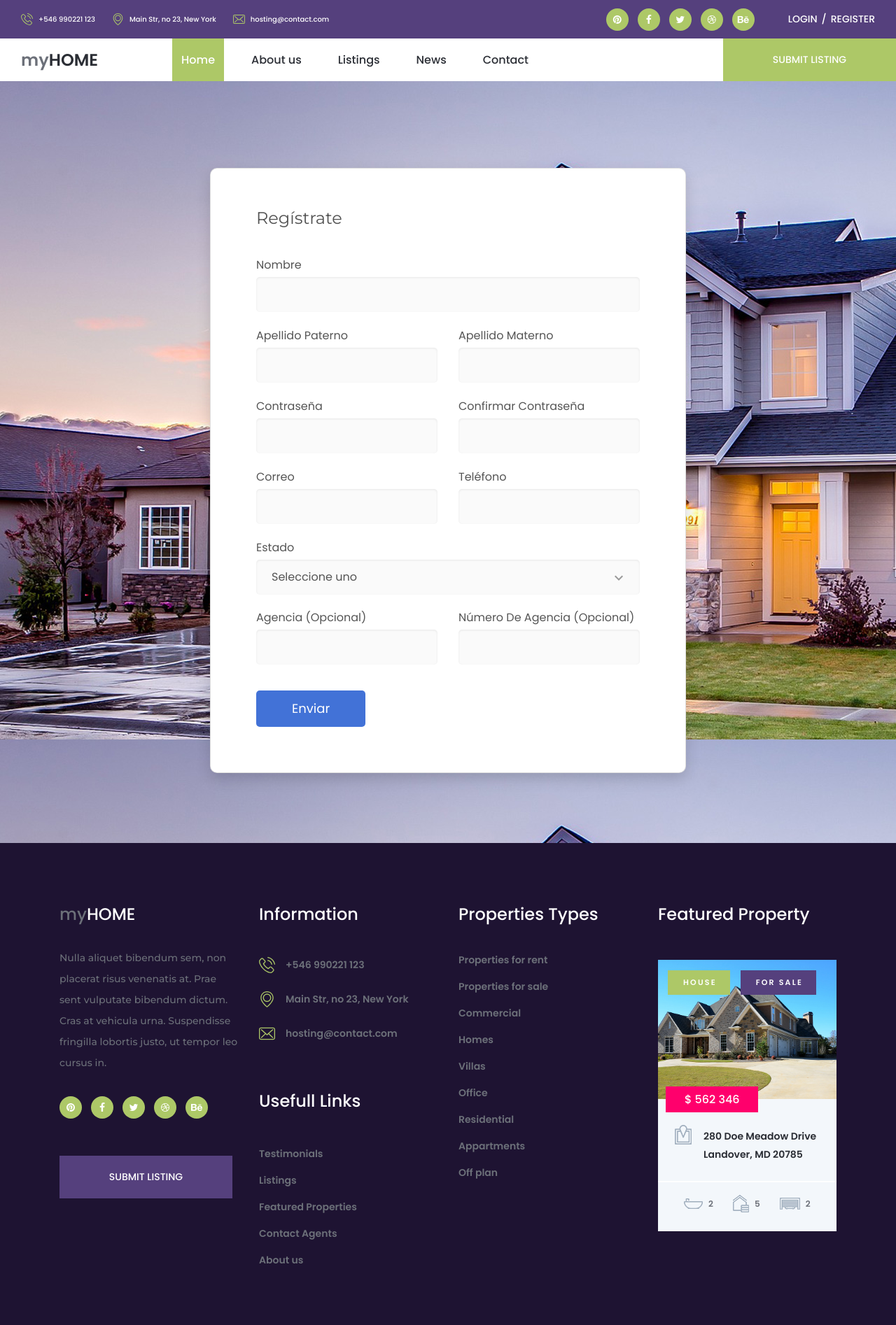
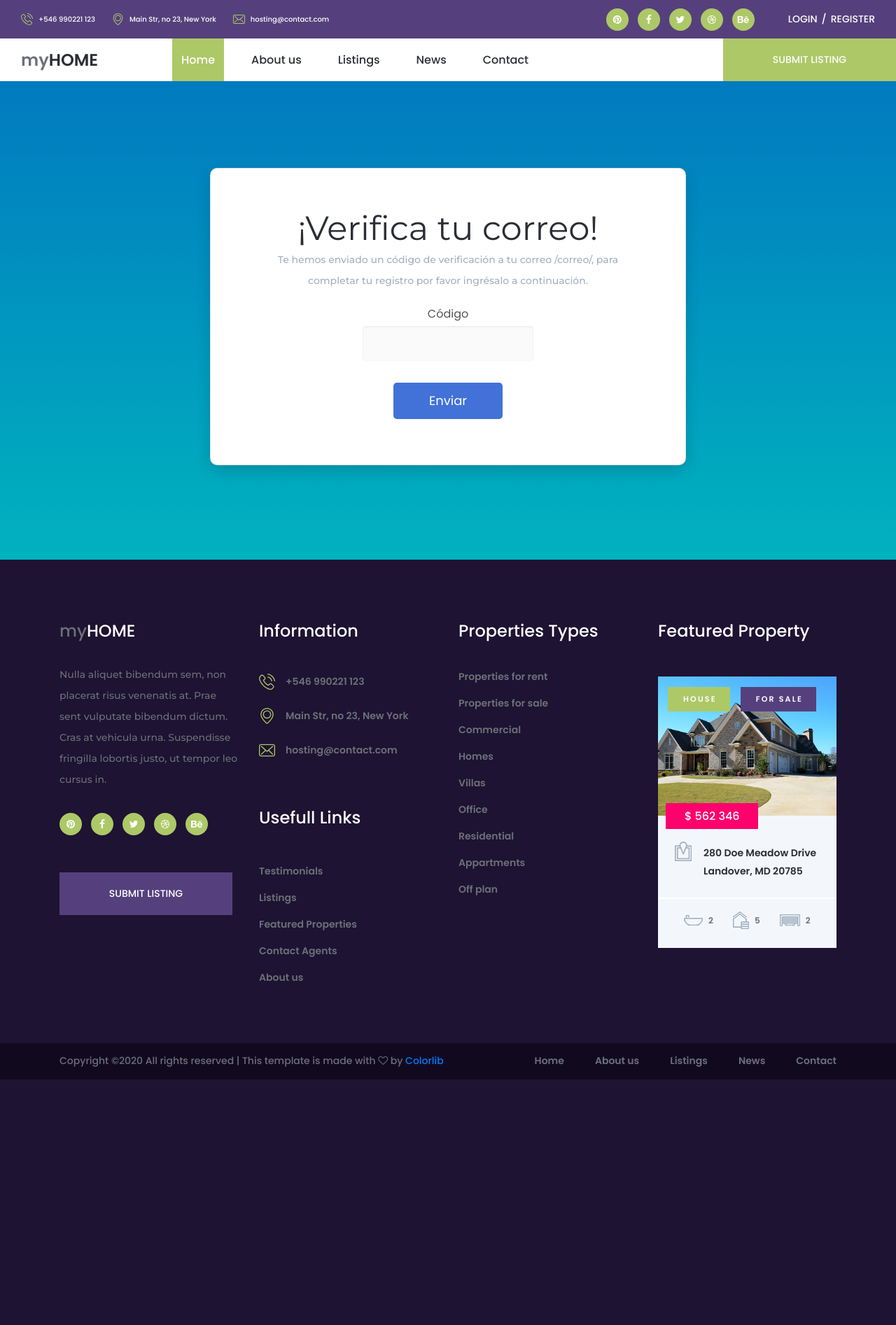
Before and after one commit to Tachyon-BR/TachyonBR, a Django app: template tachyon/usuarios/templates/usuarios/confirm.html in a window 1280 px wide. Shown: the top 1894 px of the page at 70% size. After the commit the page ends 1543 px from the top, so only its background shows below. Run offline with Django 3.2, Linux system fonts and the light colour scheme; the template is opened without the code that fills it, so the values that code supplies are empty; some libraries are stand-ins or nearby versions.

Commit message:
terminar pantalla confirm

```diff
--- a/tachyon/root/templates/root/base.html
+++ b/tachyon/root/templates/root/base.html
@@ -25,9 +25,7 @@
 
 
         <!-- Content -->
-        <div class="content-top-margin">
         {% block content %}{% endblock %}
-        </div>
 
 
     	<!-- Footer -->
--- a/tachyon/root/templates/root/header.html
+++ b/tachyon/root/templates/root/header.html
@@ -12,5 +12,4 @@
 <link rel="stylesheet" type="text/css" href="{% static 'root/plugins/OwlCarousel2-2.3.4/animate.css' %}">
 <link rel="stylesheet" type="text/css" href="{% static 'root/styles/main_styles.css' %}">
 <link rel="stylesheet" type="text/css" href="{% static 'root/styles/responsive.css' %}">
-<link rel="stylesheet" type="text/css" href="{% static 'root/styles/content.css' %}">
 <link rel="stylesheet" type="text/css" href="{% static 'root/styles/tachyonStyles.css' %}">
--- a/tachyon/usuarios/static/usuarios/styles/main.css
+++ b/tachyon/usuarios/static/usuarios/styles/main.css
@@ -134,9 +134,6 @@
   font-weight: 400;
 }
 
-h1 {
-  font-size: 36px;
-}
 
 h2 {
   font-size: 30px;
@@ -170,15 +167,16 @@
 }
 
 .bg-gra-01 {
-  background: -webkit-gradient(linear, left bottom, left top, from(#fbc2eb), to(#361780));
-  background: -webkit-linear-gradient(bottom, #fbc2eb 0%, #3c2869 100%);
-  background: -moz-linear-gradient(bottom, #fbc2eb 0%, #a18cd1 100%);
-  background: -o-linear-gradient(bottom, #643f5a 0%, #2a1d47 100%);
-  background: linear-gradient(to top, #e704a7 0%, #5c3da5 100%);
+  background: -webkit-gradient(linear, left bottom, left top, from(#01B2BF), to(#0171BF));
+  background: -webkit-linear-gradient(bottom, #01B2BF 0%, #0171BF 100%);
+  background: -moz-linear-gradient(bottom, #01B2BF 0%, #0171BF 100%);
+  background: -o-linear-gradient(bottom, #01B2BF 0%, #0171BF 100%);
+  background: linear-gradient(to top, #01B2BF 0%, #0171BF 100%);
 }
 
+/*
 .bg-gra-02 {
-  /*
+
   background: -webkit-gradient(linear, left bottom, right top, from(#fc2c77), to(#6c4079));
   background: -webkit-linear-gradient(bottom left, #fc2c77 0%, #050405 100%);
   background: -moz-linear-gradient(bottom left, #fc2c77 0%, #6c4079 100%);
@@ -409,7 +407,7 @@
 .label {
   font-size: 16px;
   color: #555;
-  text-transform: capitalize;
+  /*text-transform: capitalize;*/
   display: block;
   margin-bottom: 5px;
 }
--- a/tachyon/usuarios/templates/usuarios/confirm.html
+++ b/tachyon/usuarios/templates/usuarios/confirm.html
@@ -22,92 +22,30 @@
 {% block content %}
 
 
-<div class="page-wrapper bg-gra-02 p-t-130 p-b-100 font-poppins" style="background-image:url({% static 'root/images/index.jpg' %})">
+<div class="page-wrapper bg-gra-01 p-t-130 p-b-100 font-poppins">
     <div class="wrapper wrapper--w680">
-        <div class="card card-4">
+        <div class="card card-4 content-top-margin">
             <div class="card-body">
-                <h1 class="title">Regístrate</h1>
                 <form method="POST">
-                    <div class="row row-space">
-                        <div class="col-12">
-                            <div class="input-group">
-                                <label class="label">Nombre</label>
-                                <input class="input--style-4" type="text" name="first_name">
+                    <div class="d-flex align-items-center">
+                        <div class="container text-center">
+                            <h1>¡Verifica tu correo!</h1>
+
+                            <p>Te hemos enviado un código de verificación a tu correo /correo/, para completar tu registro por favor ingrésalo a continuación.</p>
+                            <br>
+                            <div class="row justify-content-center align-items-center h-100">
+                                <div class="col-6">
+                                    <div class="form-group">
+                                        <label class="label">Código</label>
+                                        <input class="input--style-4" maxlength="10" type="text" name="confirma_code">
+                                    </div>
+                                </div>
+                            </div>
+                            <div class="p-t-15">
+                                <button class="btn btn--radius-2 btn--blue" type="submit">Enviar</button>
                             </div>
                         </div>
-                    </div>
-                    <div class="row row-space">
-                        <div class="col-6">
-                            <div class="input-group">
-                                <label class="label">Apellido Paterno</label>
-                                <input class="input--style-4" type="text" name="last_name">
-                            </div>
-                        </div>
-                        <div class="col-6">
-                            <div class="input-group">
-                                <label class="label">Apellido Materno</label>
-                                <input class="input--style-4" type="text" name="last_name">
-                            </div>
-                        </div>
-                    </div>
-                    <div class="row row-space">
-                        <div class="col-6">
-                            <div class="input-group">
-                                <label class="label">Contraseña</label>
-                                <input class="input--style-4" type="password" name="password">
-                            </div>
-                        </div>
-                        <div class="col-6">
-                            <div class="input-group">
-                                <label class="label">Confirmar Contraseña</label>
-                                <input class="input--style-4" type="password" name="confirm_password">
-                            </div>
-                        </div>
-                    </div>
-                    <div class="row row-space">
-                        <div class="col-6">
-                            <div class="input-group">
-                                <label class="label">Correo</label>
-                                <input class="input--style-4" type="email" name="email">
-                            </div>
-                        </div>
-                        <div class="col-6">
-                            <div class="input-group">
-                                <label class="label">Teléfono</label>
-                                <input class="input--style-4" type="text" name="phone">
-                            </div>
-                        </div>
-                    </div>
-                    <div class="">
-                        <label class="label">Estado</label>
-                        <div class="rs-select2 js-select-simple select--no-search">
-                            <select name="subject">
-                                <option disabled="disabled" selected="selected">Seleccione uno</option>
-                                <option>Chihuahua</option>
-                                <option>Sinaloa</option>
-                                <option>Yucatán</option>
-                            </select>
-                            <div class="select-dropdown"></div>
-                        </div>
-                    </div>
-                    <br>
-                    <div class="row row-space">
-                        <div class="col-6">
-                            <div class="input-group">
-                                <label class="label">Agencia (opcional)</label>
-                                <input class="input--style-4" type="text" name="agencia">
-                            </div>
-                        </div>
-                        <div class="col-6">
-                            <div class="input-group">
-                                <label class="label">Número de Agencia (opcional)</label>
-                                <input class="input--style-4" type="text" name="num_agencia">
-                            </div>
-                        </div>
-                    </div>
 
-                    <div class="p-t-15">
-                        <button class="btn btn--radius-2 btn--blue" type="submit">Enviar</button>
                     </div>
                 </form>
             </div>
--- a/tachyon/usuarios/templates/usuarios/create.html
+++ b/tachyon/usuarios/templates/usuarios/create.html
@@ -22,9 +22,9 @@
 {% block content %}
 
 
-<div class="page-wrapper bg-gra-02 p-t-130 p-b-100 font-poppins" style="background-image:url({% static 'root/images/index.jpg' %})">
+<div class="page-wrapper bg-gra-01 p-t-130 p-b-100 font-poppins">
     <div class="wrapper wrapper--w680">
-        <div class="card card-4">
+        <div class="card card-4" >
             <div class="card-body">
                 <h1 class="title">Regístrate</h1>
                 <form method="POST">
```
